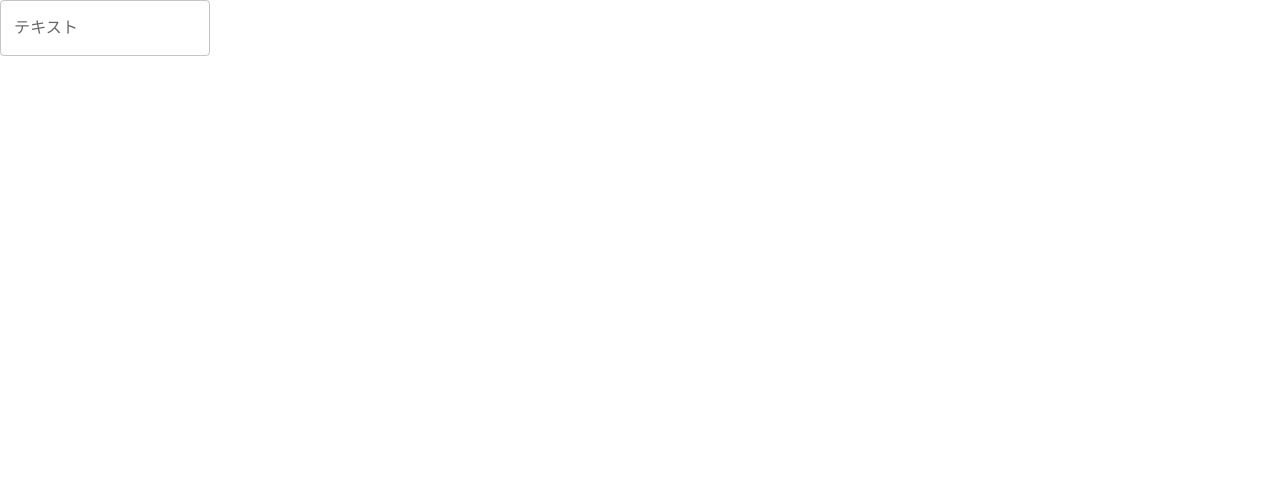
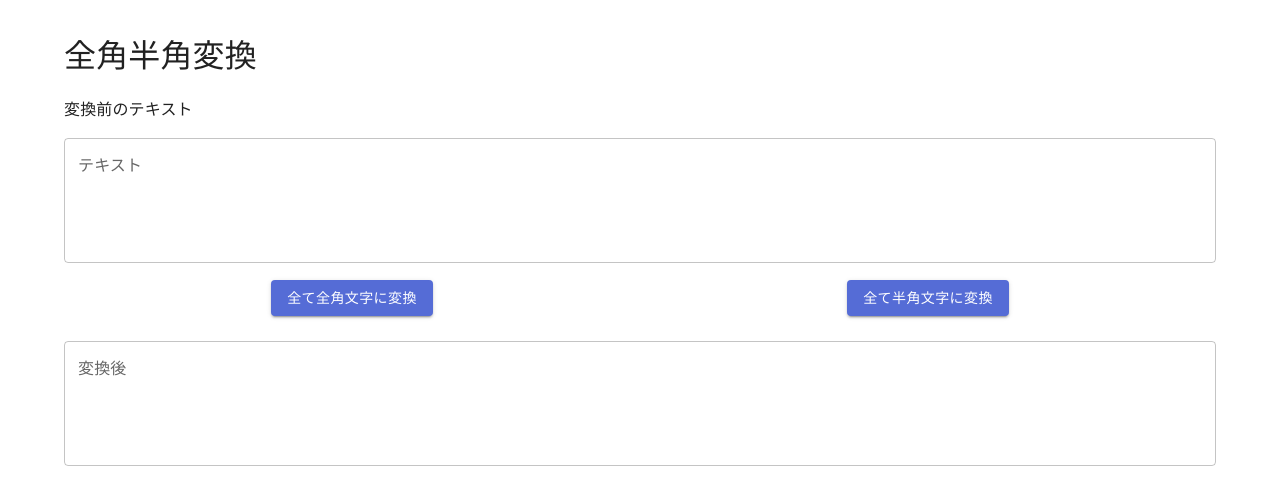
Before and after one commit to Keito654/util-page, a React (Vite) app: page / in a window 1280 px wide. Shown: the top 504 px of the page. Built offline with nearby package versions, Linux system fonts and the light colour scheme.

Commit message:
全角半角変換機能を追加

```diff
--- a/package.json
+++ b/package.json
@@ -4,6 +4,7 @@
   "private": true,
   "scripts": {
     "dev": "vite",
+    "build": "vite build",
     "preview": "vite preview",
     "lint": "eslint 'src/**/*.{js,jsx,ts,tsx}'",
     "lint:fix": "eslint --fix 'src/**/*.{js,jsx,ts,tsx}'",
--- a/src/App.tsx
+++ b/src/App.tsx
@@ -1,10 +1,13 @@
+import { FC } from 'react';
+import { Box, Container } from '@mui/material';
 import { FullHalfConvert } from 'components/FullHalfConvert';
-import { FC } from 'react';
 
 export const App: FC = () => {
   return (
-    <>
-      <FullHalfConvert />
-    </>
+    <Container fixed>
+      <Box sx={{ my: 4 }}>
+        <FullHalfConvert />
+      </Box>
+    </Container>
   );
 };
--- a/src/components/FullHalfConvert.tsx
+++ b/src/components/FullHalfConvert.tsx
@@ -1,6 +1,67 @@
-import { TextField } from '@mui/material';
-import { FC } from 'react';
+/* eslint-disable @typescript-eslint/strict-boolean-expressions */
+import { FC, useState } from 'react';
+import { Box, Button, TextField } from '@mui/material';
+
+const convertFullToHalf = (word: string): string => {
+  return word.replace(/[Ａ-Ｚａ-ｚ０-９]/g, (x) => {
+    return String.fromCharCode(x.charCodeAt(0) - 0xfee0);
+  });
+};
+
+const convertHalfToFull = (word: string): string => {
+  return word.replace(/[A-Za-z0-9]/g, (x) => {
+    return String.fromCharCode(x.charCodeAt(0) + 0xfee0);
+  });
+};
 
 export const FullHalfConvert: FC = () => {
-  return <TextField label="テキスト" multiline />;
+  const [inputValue, setInputValue] = useState<string | undefined>(undefined);
+  const [convertedValue, setConvertedValue] = useState<string>('');
+
+  const handleClickFullToHalf = () => {
+    setConvertedValue(convertFullToHalf(inputValue ?? ''));
+  };
+
+  const handleClickHalfToFull = () => {
+    setConvertedValue(convertHalfToFull(inputValue ?? ''));
+  };
+
+  return (
+    <>
+      <Box sx={{ fontSize: '2rem', marginBottom: '1ch' }}>全角半角変換</Box>
+      <Box>変換前のテキスト</Box>
+      <TextField
+        label="テキスト"
+        multiline
+        rows={4}
+        fullWidth
+        margin="normal"
+        onChange={(e) => {
+          setInputValue(e.target.value);
+        }}
+      />
+      <Box
+        sx={{
+          display: 'flex',
+          justifyContent: 'space-around',
+          margin: '1ch 0',
+        }}
+      >
+        <Button variant="contained" onClick={handleClickHalfToFull}>
+          全て全角文字に変換
+        </Button>
+        <Button variant="contained" onClick={handleClickFullToHalf}>
+          全て半角文字に変換
+        </Button>
+      </Box>
+      <TextField
+        label="変換後"
+        multiline
+        rows={4}
+        value={convertedValue}
+        fullWidth
+        margin="normal"
+      ></TextField>
+    </>
+  );
 };
```
